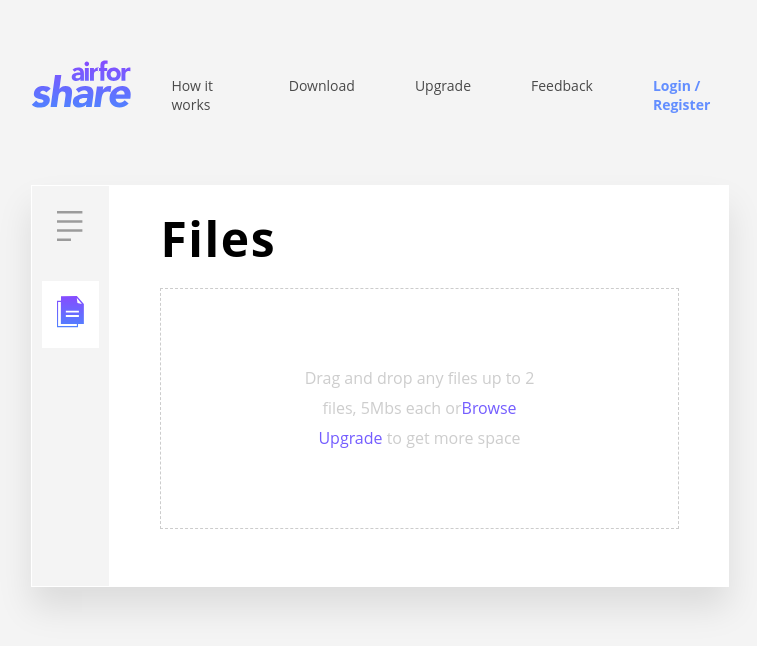
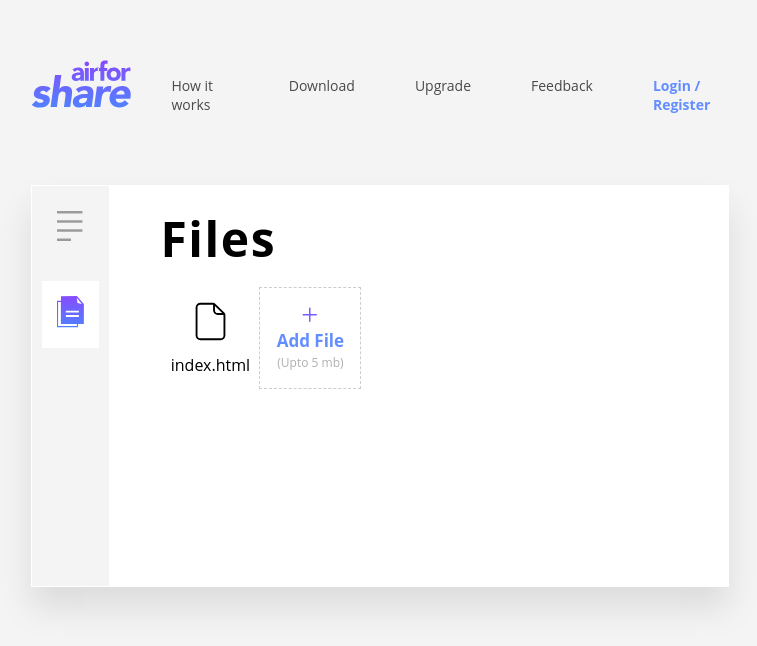
Before and after one commit to MuhammadAhmedLakhani/React-Project2, a React (Vite) app: page / in a window 1280 px wide. Both pictures are taken after a click on the element 332 px from the left and 316 px from the top of the page. Shown: the top 646 px of the page, without its empty margins (261-1018 px from the left). Built offline with nearby package versions, Linux system fonts and the light colour scheme.

Commit message:
AirforShare:add files section added with changes in Dropbox component

```diff
--- a/src/components/Drop.jsx
+++ b/src/components/Drop.jsx
@@ -2,7 +2,7 @@ import React, { useCallback } from 'react'
 import { useDropzone } from 'react-dropzone'
 import "./stylec.scss"
 
-function Dropzone() {
+function Dropzone({textElement}) {
     const onDrop = acceptedFiles => {
 
         // Do something with the files
@@ -16,8 +16,7 @@ function Dropzone() {
             <input {...getInputProps()} />
 
             <div>
-                Drag and drop any files up to 2 files, 5Mbs each or<span>Browse Upgrade </span> to get more space
-
+                 {textElement}
             </div>
 
 
--- /dev/null
+++ b/src/components/FileList.jsx
@@ -0,0 +1,28 @@
+import { CiFileOn } from "react-icons/ci";
+import "./stylec.scss"
+import Dropzone from "./Drop.jsx";
+import { GoPlus } from "react-icons/go";
+
+function FileList() {
+
+    return (
+        <div className="File-list">
+            <div>
+                <CiFileOn />
+                <span>index.html</span>
+            </div>
+            <div>
+                <Dropzone textElement={
+
+                    <span className="add-more-files">
+                        <GoPlus />
+                        <p>Add File </p>
+                        <span>(Upto 5 mb)</span>
+                    </span>
+                } />
+            </div>
+        </div>
+    )
+}
+
+export default FileList;
--- a/src/components/stylec.scss
+++ b/src/components/stylec.scss
@@ -1,4 +1,5 @@
 $color-dark-primary: #745dff;
+$color-primary: #638eff;
 
 .text-area {
     border: none;
@@ -42,7 +43,7 @@ $color-dark-primary: #745dff;
 
     &:active {
 
-        background: linear-gradient(to bottom , #864bff, #5082ff);
+        background: linear-gradient(to bottom, #864bff, #5082ff);
 
 
 
@@ -65,23 +66,81 @@ $color-dark-primary: #745dff;
 .drop-zone {
     width: 100%;
     height: 100%;
-    border: 1.5px dashed rgba(155, 155, 155,0.5);
+    border: 1.5px dashed rgba(155, 155, 155, 0.5);
 
     display: flex;
     justify-content: center;
     align-items: center;
 
 
-    div{
-        color: rgba(155, 155, 155,0.5);
+    div {
+        color: rgba(155, 155, 155, 0.5);
         width: 50%;
         text-align: center;
-        line-height: 30px;
+        line-height: 35px;
 
-        span{
+        span {
             color: $color-dark-primary;
         }
     }
 
 
 }
+
+
+
+//FileList Component Styling
+
+
+.File-list {
+
+    display: flex;
+
+    div {
+        width: 100px;
+        height: 100px;
+        display: flex;
+        flex-direction: column;
+        justify-content: center;
+        align-items: center;
+
+        &:hover {
+            background-color: rgba(155, 155, 155, 0.1);
+        }
+
+        svg {
+            font-size: 45px;
+            color: #000;
+            margin-bottom: 10px;
+
+        }
+
+
+        .add-more-files {
+            line-height: 20px;
+
+            svg {
+                font-size: 24px !important;
+                margin: 0;
+                color: $color-dark-primary;
+            }
+
+            p {
+                font-size: 17px;
+                margin: 0;
+                color: $color-primary;
+                font-weight: bold;
+            }
+
+            span {
+                font-size: 12px;
+                color:rgba(155, 155, 155, 0.8) ;
+
+            }
+        }
+
+    }
+
+
+
+}
--- a/src/pages/Home/index.jsx
+++ b/src/pages/Home/index.jsx
@@ -10,9 +10,10 @@ import FILEGREY from '../../assets/file-grey.svg';
 import { useState } from "react";
 import Themebutton from "../../components/Button.jsx";
 import Dropzone from "../../components/Drop.jsx"
-
+import FileList from  "../../components/FileList.jsx"
 
 function HomePage() {
+
 
     let [type, settype] = useState("text");
     let [textValue, setTextValue] = useState("");
@@ -76,7 +77,18 @@ function HomePage() {
                         <div className="file-section">
                             <h1>Files</h1>
 
-                            <Dropzone/>
+
+                            {/* <Dropzone textElement ={
+
+                                <> Drag and drop any files up to 2 files, 5Mbs each or  <span> Browse Upgrade </span> to get more space
+                                </>
+
+                            } /> */}
+
+                            <FileList />
+
+
+
                         </div>
 
                     }
```
